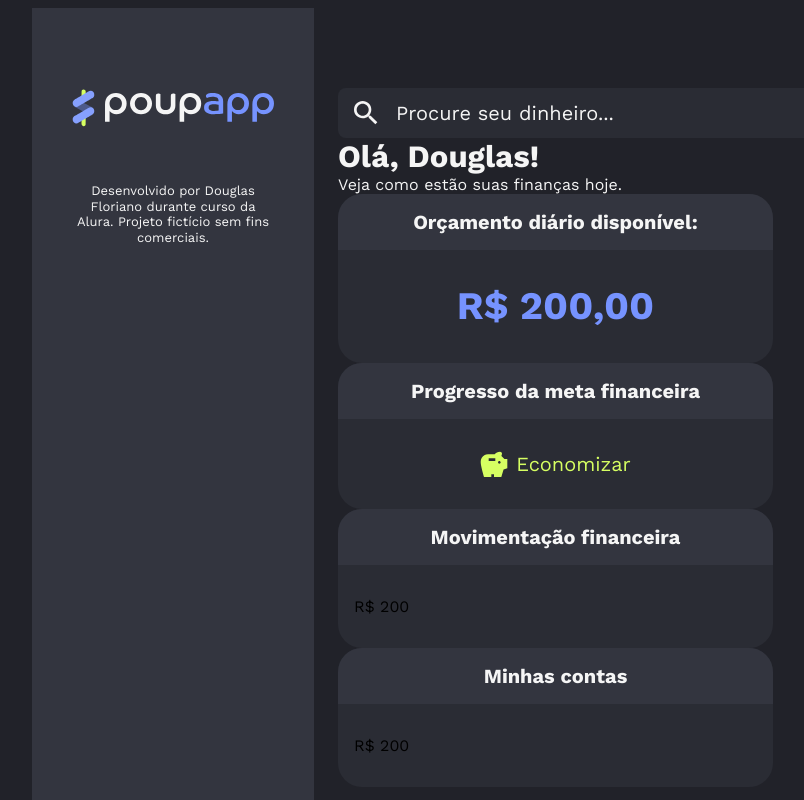
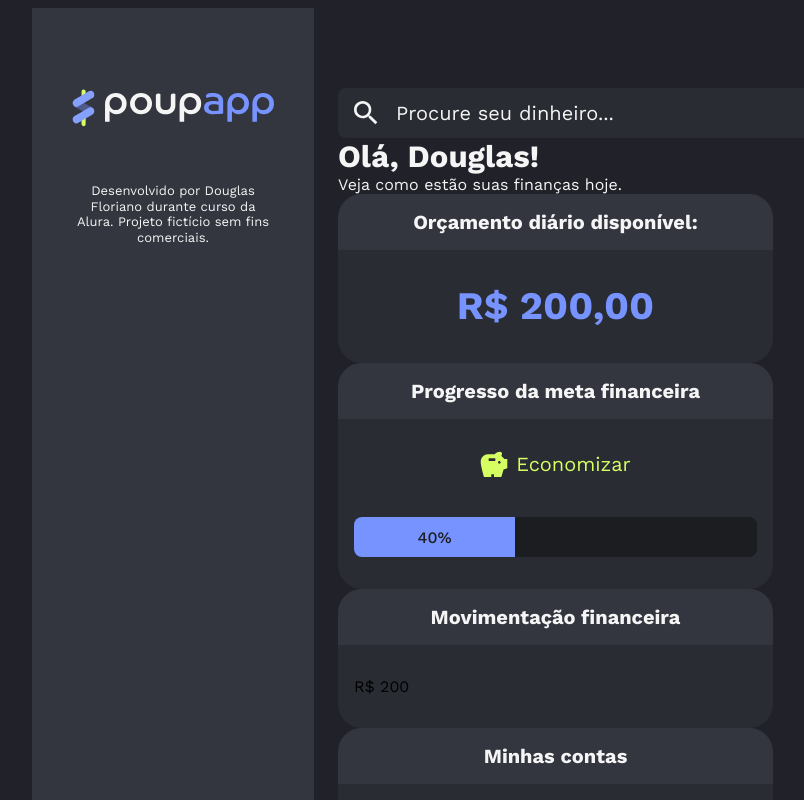
Before and after one commit to dougfani/poupapp, a React (Vite) app: page / in a window 1280 px wide. Shown: the top 800 px of the page, without its empty margins (8-812 px from the left). Built offline with nearby package versions, Linux system fonts and the light colour scheme.

Commit message:
adiciona componente ProgressBar e integra ao SavingStatus

```diff
--- /dev/null
+++ b/src/components/ProgressBar/index.jsx
@@ -0,0 +1,14 @@
+import styles from './progressbar.module.css'
+
+export const ProgressBar = ({ percent }) => {
+    return (
+        <div className={styles.wrapper}>
+            <div className={styles.filled}
+            style={{
+                width: `${percent}%`
+            }}>
+                {percent}%
+            </div>
+        </div>
+    )
+}
--- /dev/null
+++ b/src/components/ProgressBar/progressbar.module.css
@@ -0,0 +1,20 @@
+.wrapper {
+    width: 100%;
+    background-color: var(--neutral-darker);
+    border-radius: 8px;
+    height: 40px;
+    overflow: hidden;
+}
+
+.filled {
+    background-color: var(--primary-highlight);
+    height: 100%;
+    display: flex;
+    align-items: center;
+    justify-content: center;
+    color: var(--neutral-darker);
+    transition: width 0.3s ease;
+    font-size: 16px;
+    line-height: 120%;
+    font-weight: 500;
+}
--- a/src/components/SavingsStatus/index.jsx
+++ b/src/components/SavingsStatus/index.jsx
@@ -1,4 +1,5 @@
 import { IconSavings } from '../icons'
+import { ProgressBar } from '../ProgressBar'
 import styles from './savingstatus.module.css'
 
 export const SavingStatus = ({ percent }) => {
@@ -8,6 +9,7 @@ export const SavingStatus = ({ percent }) => {
             <p>
                 <IconSavings /> Economizar
             </p>
+            <ProgressBar percent={percent} />
         </div>
     )
 
```
